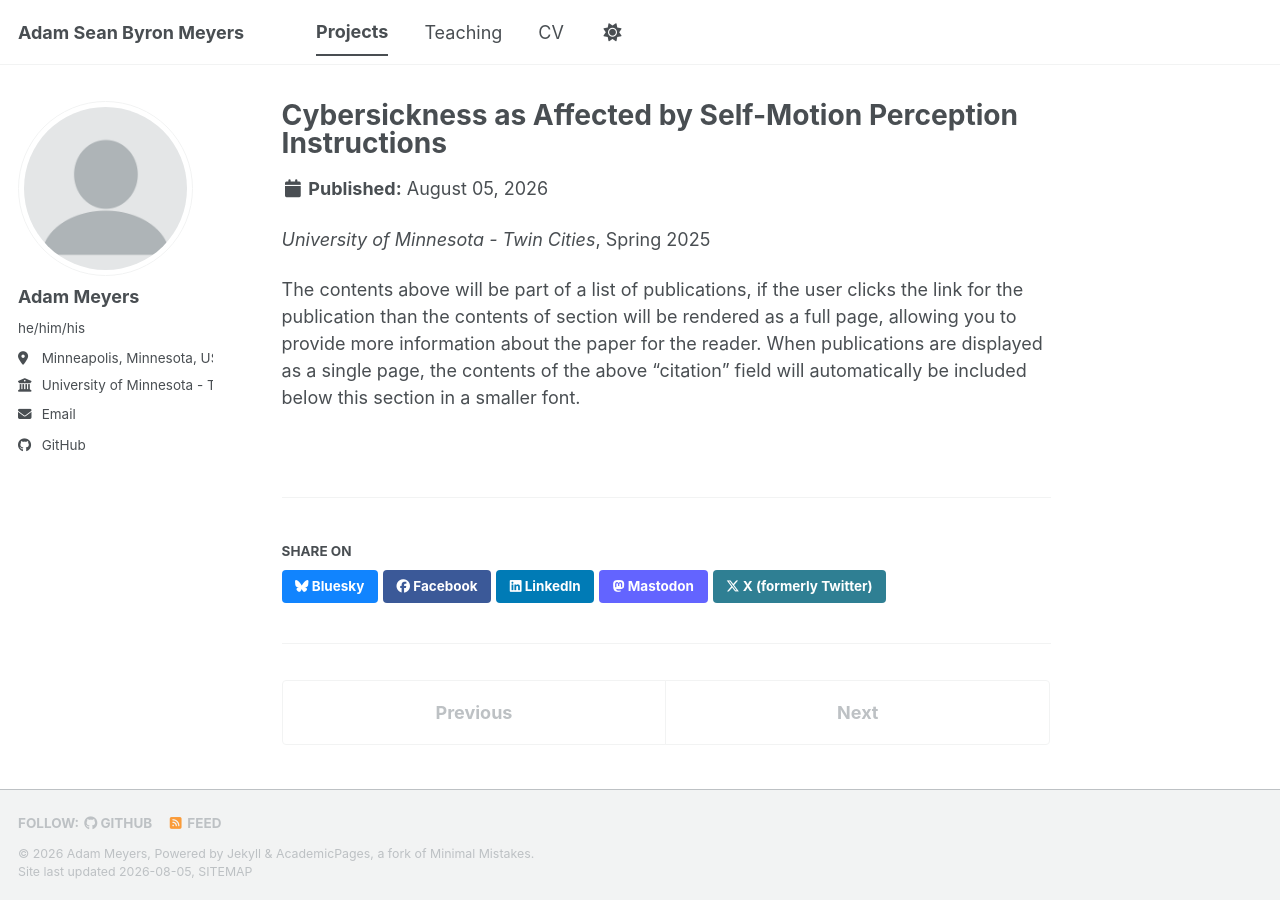
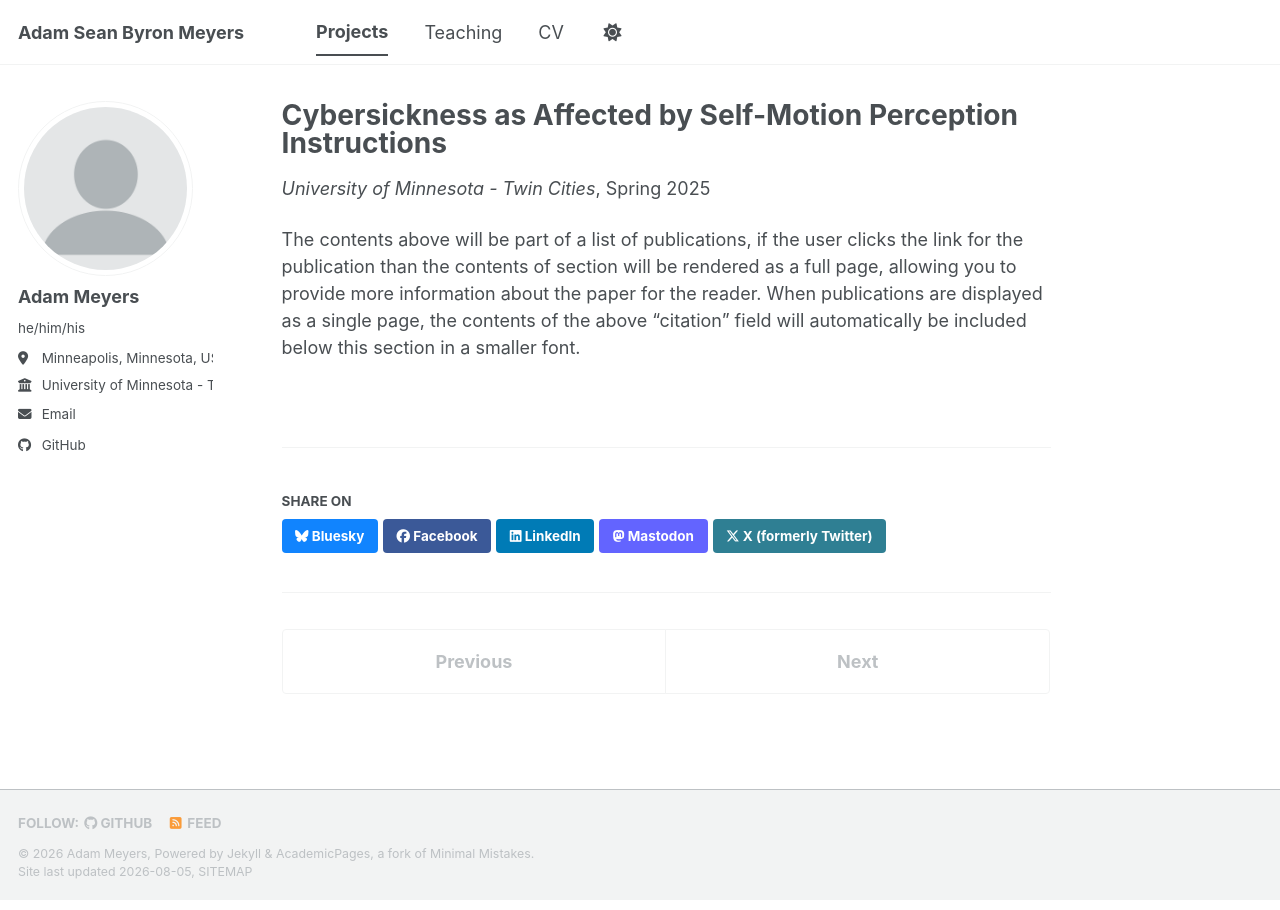
Before and after one commit to asbmeyers/asbmeyers.github.io, a Jekyll site: the page built from _publications/2025-Cybersickness-as-Affected-by-Self-Motion-Perception-Instructions.md, in a window 1280 px wide. Built offline with Jekyll 4.4.1, drawn with Linux system fonts in a browser that asks for light colours; a style sheet for code colours, icons or effects is not loaded.

Commit message:
Update single.html

```diff
--- a/_layouts/single.html
+++ b/_layouts/single.html
@@ -36,13 +36,12 @@ layout: default
 
         {% if page.collection == 'teaching' %}
           <p> {{ page.type }}, <i>{{ page.venue }}</i>, {{ page.date | default: "1900-01-01" | date: "%Y" }} </p>
+        {% elsif page.school and page.semester %}
+          <p><i>{{ page.school }}</i>, {{ page.semester }}</p>
         {% elsif page.venue and page.date %}
           <p><i>Published in {{ page.venue }}</i>, {{ page.date | default: "1900-01-01" | date: "%Y" }} </p>
         {% elsif page.date %}
           <p class="page__date"><strong><i class="fa fa-fw fa-calendar" aria-hidden="true"></i> {{ site.data.ui-text[site.locale].date_label | default: "Published:" }}</strong> <time datetime="{{ page.date | date_to_xmlschema }}">{{ page.date | default: "1900-01-01" | date: "%B %d, %Y" }}</time></p>
-        {% endif %}
-        {% if page.school and page.semester %}
-          <p><i>{{ page.school }}</i>, {{ page.semester }}</p>
         {% endif %}
         </header>
       {% endunless %}
```
